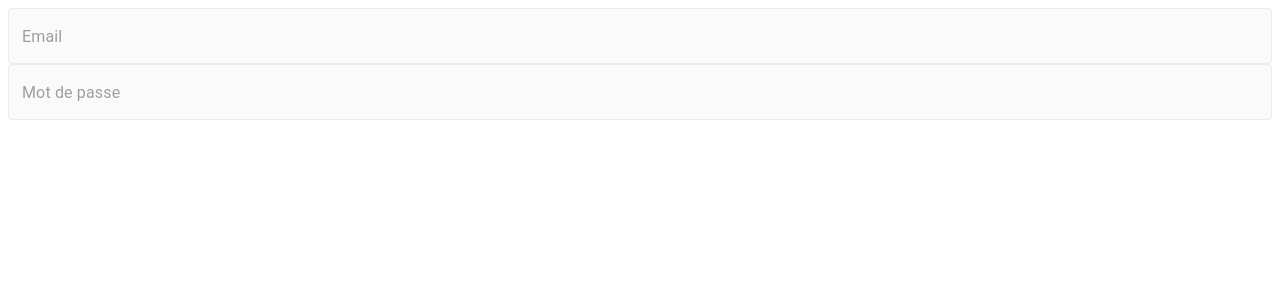
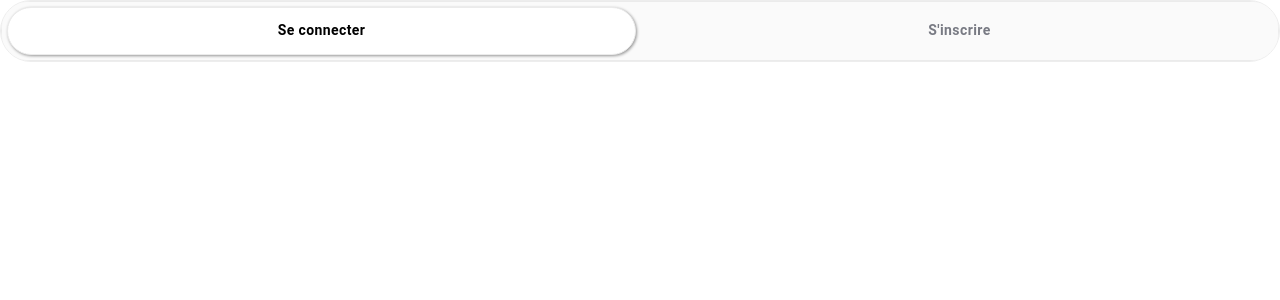
Before and after one commit to AlexSearha/testAlex, a React (Vite) app: page / in a window 1280 px wide. Shown: the top 300 px of the page. Built offline with nearby package versions, Linux system fonts and the light colour scheme.

Commit message:
slider + theme ok

```diff
--- a/src/App.tsx
+++ b/src/App.tsx
@@ -1,5 +1,9 @@
 import './App.scss';
 import AppRouter from './routes/AppRouter';
+
+// --------------------------------------------------------------------//
+// ----------------------------Component-------------------------------//
+// --------------------------------------------------------------------//
 
 function App() {
   return <AppRouter />;
--- a/src/components/InputGroup/InputGroup.tsx
+++ b/src/components/InputGroup/InputGroup.tsx
@@ -1,7 +1,7 @@
 import { useState } from 'react';
 import TextField from '@mui/material/TextField';
 import { Box, ThemeProvider } from '@mui/material';
-import theme from '../../theme/theme';
+import { themeInput } from '../../theme/theme';
 
 // --------------------------------------------------------------------//
 // ----------------------------Component-------------------------------//
@@ -14,7 +14,7 @@ export default function InputGroup() {
   // ----------------------------RETURN----------------------------------//
 
   return (
-    <ThemeProvider theme={theme}>
+    <ThemeProvider theme={themeInput}>
       <Box sx={{ display: 'flex', flexDirection: 'column' }} m={1}>
         <TextField
           placeholder="Email"
--- /dev/null
+++ b/src/components/Sliders/Sliders.tsx
@@ -0,0 +1,62 @@
+// React
+import React, { useState } from 'react';
+// MUI
+import Tabs from '@mui/material/Tabs';
+import Tab from '@mui/material/Tab';
+import Box from '@mui/material/Box';
+import { ThemeProvider } from '@mui/material/styles';
+// Components
+import { customTabs } from '../../theme/theme';
+
+// --------------------------------------------------------------------//
+// ----------------------------Component-------------------------------//
+// --------------------------------------------------------------------//
+
+export default function Sliders() {
+  const [tabSelect, setTabSelect] = useState(0);
+
+  // ----------------------------FUNCTIONS------------------------------//
+
+  const handleChange = (event: React.ChangeEvent<object>, newValue: number) => {
+    setTabSelect(newValue);
+  };
+
+  // ----------------------------RETURN----------------------------------//
+
+  return (
+    <ThemeProvider theme={customTabs}>
+      <Box
+        sx={{
+          border: '1px solid #EDEDED',
+          borderRadius: 15,
+          backgroundColor: '#FAFAFA',
+          overflow: 'hidden',
+        }}
+      >
+        <Tabs value={tabSelect} onChange={handleChange} variant="fullWidth">
+          <Tab
+            label="Se connecter"
+            sx={{
+              border: tabSelect === 0 ? '1px solid #EBEBEB' : 'none',
+              color: tabSelect === 0 ? 'black !important' : '#787A83',
+              boxShadow: tabSelect === 0 ? '1px 1px 3px #00000066' : 'none',
+              backgroundColor: tabSelect === 0 ? 'white' : 'transparent',
+              '&.Mui-selected': {
+                outline: 'none',
+              },
+            }}
+          />
+          <Tab
+            label="S'inscrire"
+            sx={{
+              border: tabSelect === 1 ? '1px solid #EBEBEB' : 'none',
+              color: tabSelect === 1 ? 'black !important' : '#787A83',
+              boxShadow: tabSelect === 1 ? '1px 1px 3px #00000066' : 'none',
+              backgroundColor: tabSelect === 1 ? 'white' : 'transparent',
+            }}
+          />
+        </Tabs>
+      </Box>
+    </ThemeProvider>
+  );
+}
--- a/src/routes/AppRouter.tsx
+++ b/src/routes/AppRouter.tsx
@@ -1,5 +1,5 @@
 import { BrowserRouter, Route, Routes } from 'react-router-dom';
-import InputGroup from '../components/InputGroup/InputGroup';
+import Sliders from '../components/Sliders/Sliders';
 
 // --------------------------------------------------------------------//
 // ----------------------------Component-------------------------------//
@@ -9,7 +9,7 @@ export default function AppRouter() {
   return (
     <BrowserRouter>
       <Routes>
-        <Route path="/" element={<InputGroup />} />
+        <Route path="/" element={<Sliders />} />
         <Route path="/about" element={<h1>About</h1>} />
       </Routes>
     </BrowserRouter>
--- a/src/theme/theme.ts
+++ b/src/theme/theme.ts
@@ -1,6 +1,6 @@
 import { createTheme } from '@mui/material/styles';
 
-const theme = createTheme({
+const themeInput = createTheme({
   components: {
     // Inputs
     MuiOutlinedInput: {
@@ -21,4 +21,41 @@ const theme = createTheme({
   },
 });
 
-export default theme;
+const customTabs = createTheme({
+  components: {
+    MuiTabs: {
+      styleOverrides: {
+        root: {
+          border: '1px solid #EBEBEB',
+          borderRadius: 25,
+          fontWeight: 'bold',
+          backgroundColor: '#FAFAFA',
+          overflow: 'hidden',
+        },
+        indicator: {
+          display: 'none',
+        },
+      },
+    },
+    MuiTab: {
+      styleOverrides: {
+        root: {
+          margin: '5px',
+          borderRadius: 25,
+          textTransform: 'none',
+          fontWeight: 'bold',
+        },
+        selected: {
+          boxShadow: '1px 1px 3px #00000066',
+          fontWeight: 'bold',
+          backgroundColor: 'white',
+          '&.Mui-focusVisible': {
+            outline: 'none',
+          },
+        },
+      },
+    },
+  },
+});
+
+export { themeInput, customTabs };
```
